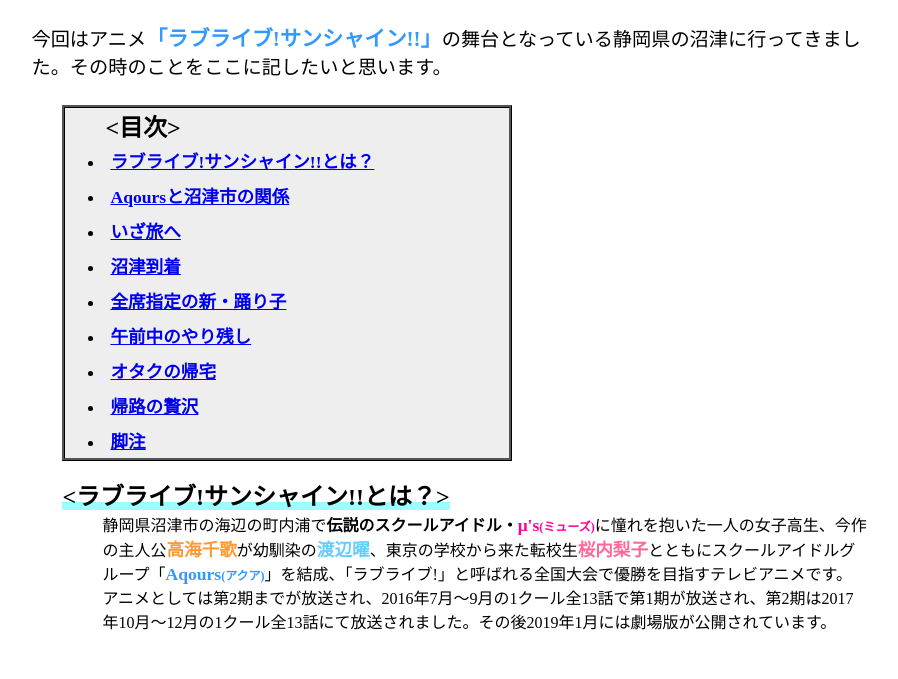
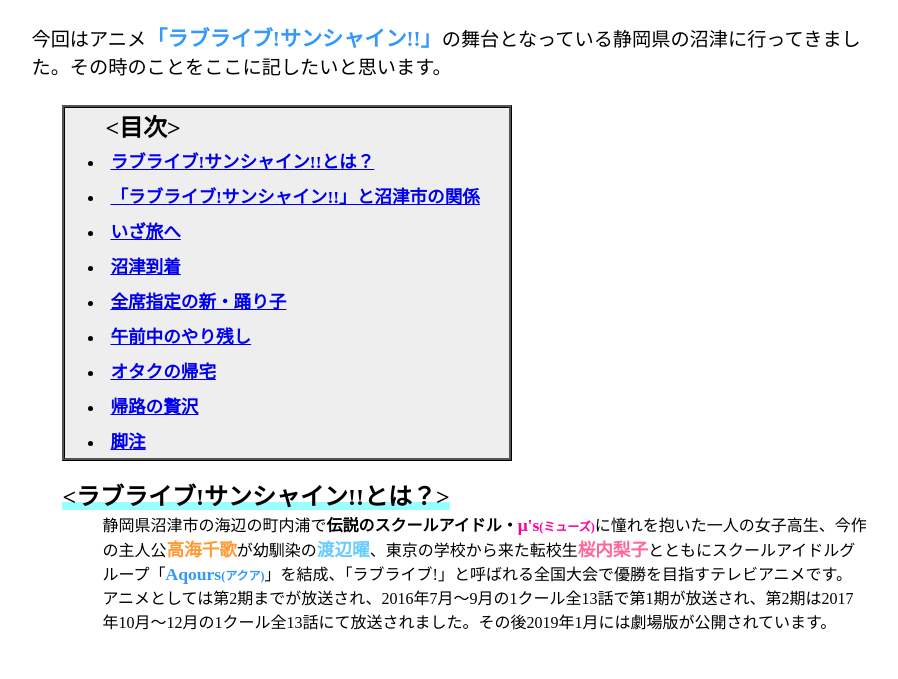
Before and after one commit to Otaku-tours/poorist_tours, a plain HTML site: page index.html in a window 1280 px wide. Shown: the part 121-800 px from the top of the page, without its empty margins (175-1073 px from the left). Drawn offline with Linux system fonts and the light colour scheme.

Commit message:
Update index.html

```diff
--- a/index.html
+++ b/index.html
@@ -21,7 +21,7 @@
     <ul class="index">
     <h2 class="index-h2">&lt;目次&gt;</h2>
     <li><a href="#index1">ラブライブ!サンシャイン!!とは？</a></li>
-    <li><a href="#index2">Aqoursと沼津市の関係</a></li>
+    <li><a href="#index2">「ラブライブ!サンシャイン!!」と沼津市の関係</a></li>
     <li><a href="#index3">いざ旅へ</a></li>
     <li><a href="#index4">沼津到着</a></li>
     <li><a href="#index5">全席指定の新・踊り子</a></li>
```
